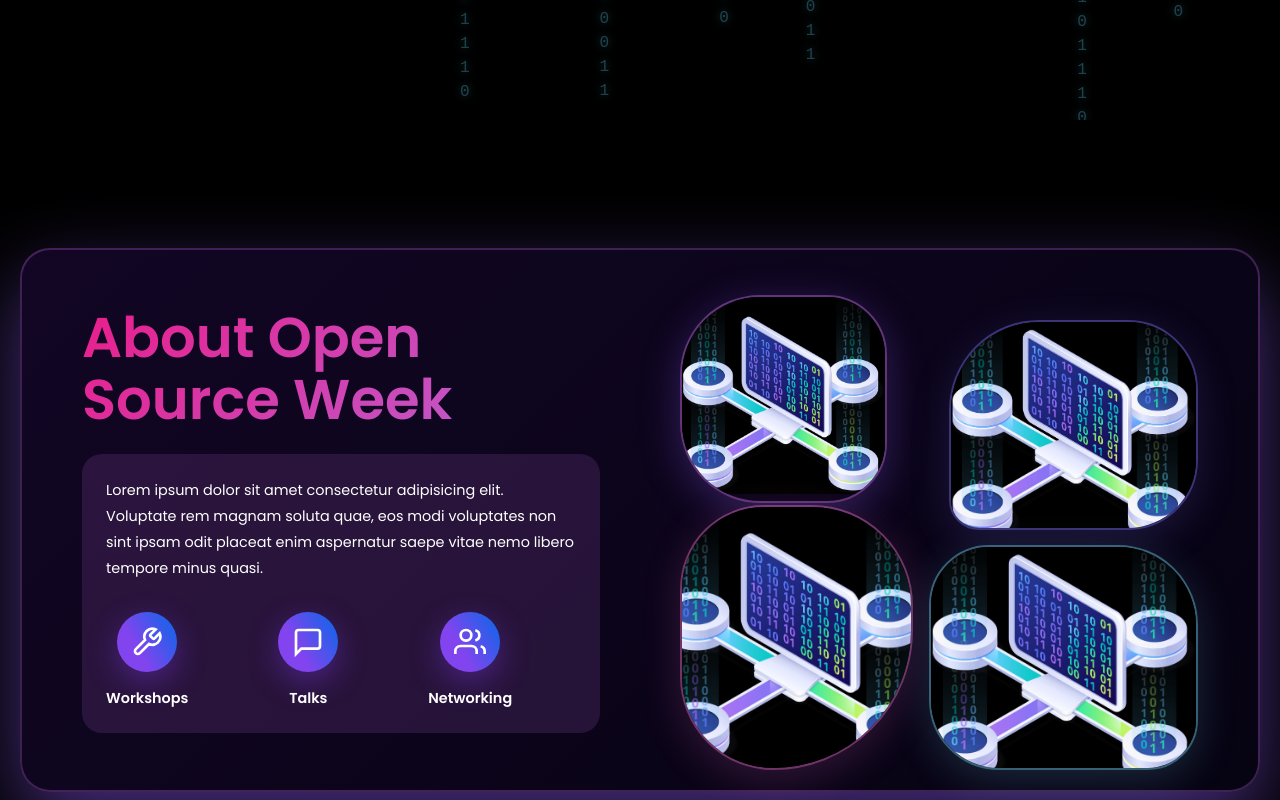
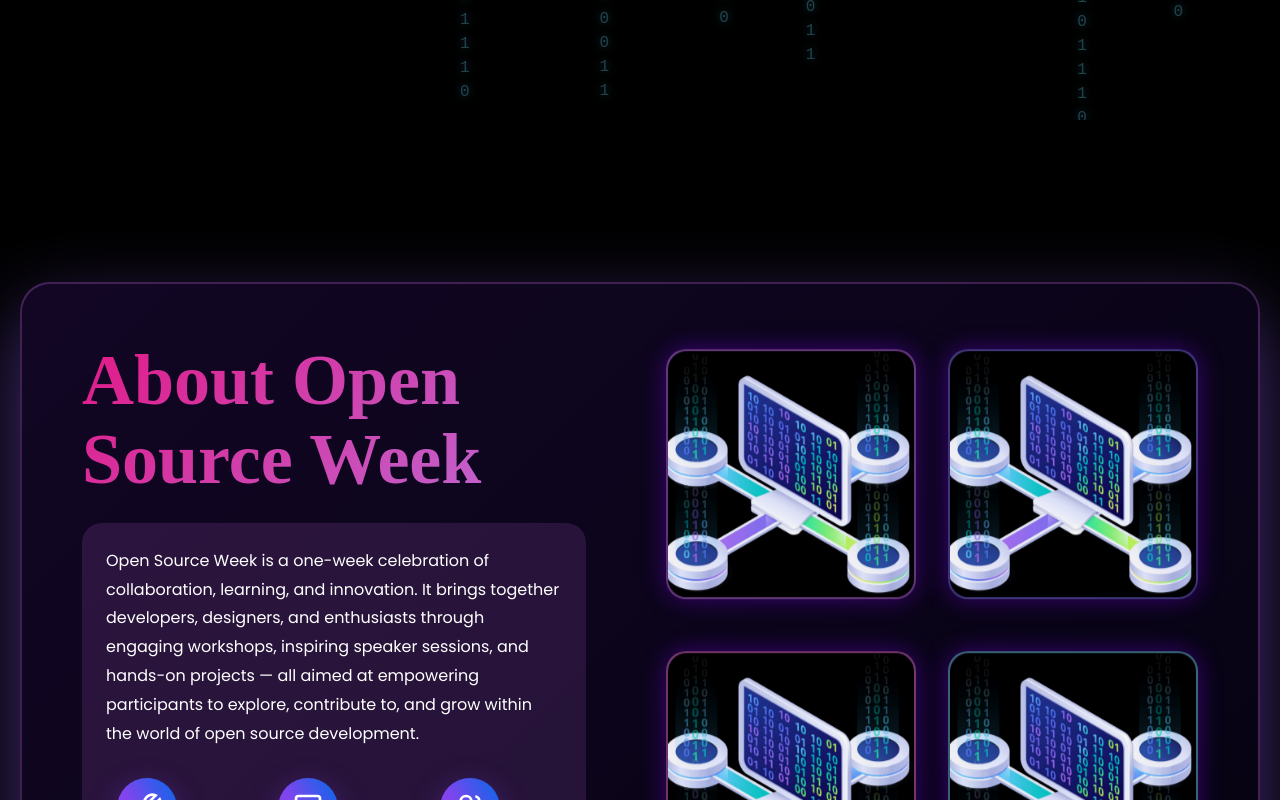
Before and after one commit to ssyy21/Open-Source-Week-2025, a React (Create React App) app: page / in a window 1280 px wide. Shown: the part 680-1480 px from the top of the page. Built offline with nearby package versions, Linux system fonts and the light colour scheme.

Commit message:
Updated About and Prices section

```diff
--- a/package.json
+++ b/package.json
@@ -7,6 +7,7 @@
     "@testing-library/jest-dom": "^6.9.1",
     "@testing-library/react": "^16.3.0",
     "@testing-library/user-event": "^13.5.0",
+    "framer-motion": "^12.23.24",
     "react": "^19.2.0",
     "react-dom": "^19.2.0",
     "react-icons": "^5.5.0",
--- a/src/components/About.jsx
+++ b/src/components/About.jsx
@@ -13,7 +13,7 @@ const About=()=>{
               </h2>
               <div className="about-block">
                 <p className="about-description">
-                  Lorem ipsum dolor sit amet consectetur adipisicing elit. Voluptate rem magnam soluta quae, eos modi voluptates non sint ipsam odit placeat enim aspernatur saepe vitae nemo libero tempore minus quasi.
+                  Open Source Week is a one-week celebration of collaboration, learning, and innovation. It brings together developers, designers, and enthusiasts through engaging workshops, inspiring speaker sessions, and hands-on projects — all aimed at empowering participants to explore, contribute to, and grow within the world of open source development.
                 </p>
                 <div className="about-features">
                   <div className="feature-item">
--- a/src/index.js
+++ b/src/index.js
@@ -1,3 +1,4 @@
+import '@fortawesome/fontawesome-free/css/all.min.css';
 import React from 'react';
 import ReactDOM from 'react-dom/client';
 import './index.css';
--- a/src/styles/About.css
+++ b/src/styles/About.css
@@ -1,5 +1,5 @@
 .about-section {
-  min-height: 100vh;
+  min-height: 1000px;
   padding: 20px;
   background: #000;
   display: flex;
@@ -8,8 +8,11 @@
   overflow: hidden;
 }
 
+
+
 .about-container {
   max-width: 1400px;
+
   margin: 0 auto;
   width: 100%;
   position: relative;
@@ -38,17 +41,18 @@
 }
 
 .about-title {
-  font-size: 3.5rem;
-  font-weight: 600;
+  font-family:'Times New Roman', Times, serif;
+  font-size: 4.5rem;
+  font-weight:550;
   line-height: 1.1;
   margin-bottom: 24px;
-  background: linear-gradient(135deg, #e91e8c, #b865d6);
+  background: linear-gradient(135deg, #e11a88, #bc6fd9);
   -webkit-background-clip: text;
   -webkit-text-fill-color: transparent;
   background-clip: text;
 }
 
-.about-block {
+ .about-block {
   background: #b865d628;
   border-radius: 20px;
   padding: 1.5rem;
@@ -56,10 +60,13 @@
 
 .about-description {
   color: #fff;
-  font-size: 0.9rem;
+  font-size: 1.0rem;
   line-height: 1.8;
   margin-bottom: 30px;
 }
+/* Initial fade-in-up animation */
+
+
 
 .about-features {
   display: flex;
@@ -109,7 +116,7 @@
 .about-images {
   position: relative;
   width: 100%;
-  height: 500px;
+  height: 600px;
 }
 
 .image-collage {
@@ -134,27 +141,29 @@
 .collage-1 {
   top: 5%;
   left: 0;
-  width: 40%;
-  border-radius: 80px 60px 60px 80px;
+  width: 45%;
+  height: 45%;
+  border-radius: 60px 80px 50px 70px;
   border: 2px solid rgba(184, 101, 214, 0.5);
   box-shadow: 0 10px 40px rgba(139, 92, 246, 0.3);
 }
 
 .collage-2 {
-  top: 10%;
+  top: 5%;
   right: 0;
-  width: 48%;
-  height: 42%;
-  border-radius: 90px 70px 70px 30px;
+  width: 45%;
+  height: 45%;
+  border-radius:60px 80px 50px 70px;
   border: 2px solid rgba(109, 101, 214, 0.5);
   box-shadow: 0 10px 40px rgba(109, 101, 214, 0.2);
 }
 
 .collage-3 {
   bottom: 0;
-  right: 55%;
-  height: 53%;
-  border-radius: 90px 108px 150px 100px;
+
+  width: 45%;
+  height: 45%;
+  border-radius: 60px 80px 50px 70px;
   border: 2px solid rgba(214, 101, 180, 0.5);
   box-shadow: 0 10px 40px rgba(214, 101, 180, 0.2);
 }
@@ -162,7 +171,7 @@
 .collage-4 {
   bottom: 0;
   right: 0;
-  width: 52%;
+  width: 45%;
   height: 45%;
   border-radius: 60px 80px 50px 70px;
   border: 2px solid rgba(101, 189, 214, 0.5);
@@ -223,6 +232,7 @@
   }
 
   .about-description {
+    font-family:'Segoe UI', Tahoma, Geneva, Verdana, sans-serif;
     font-size: 1rem;
     margin-bottom: 20px;
   }
@@ -243,7 +253,7 @@
 
   .collage-1 {
     width: 48%;
-    height: 32%;
+    height: 30%;
     border-radius: 20px;
   }
 
@@ -314,3 +324,82 @@
     height: 40%;
   }
 }
+
+.about-images {
+  display: flex;
+  justify-content: center;
+  align-items: center;
+  margin-top: 2rem;
+  width: 100%;
+}
+
+.image-collage {
+  display: grid;
+  grid-template-columns: repeat(2, 1fr);
+  gap: 2rem;
+  width: 100%;
+  max-width: 600px; /* larger width to match your first screenshot */
+}
+
+.collage-item {
+  position: relative;
+  overflow: hidden;
+  border-radius: 20px;
+  width: 250px;
+  height: 250px;
+  background: radial-gradient(circle at top left, rgba(255, 255, 255, 0.05), rgba(0, 0, 0, 0.2));
+  box-shadow: 0 0 25px rgba(128, 0, 255, 0.4);
+  transition: all 0.4s ease-in-out;
+  animation: float 6s ease-in-out infinite;
+}
+
+.collage-item img {
+  width: 100%;
+  height: 100%;
+  object-fit: cover;
+  border-radius: 20px;
+  transition: all 0.6s ease;
+  filter: brightness(0.95) contrast(1.05);
+}
+
+/* Hover effect */
+.collage-item:hover {
+  transform: scale(1.08);
+  box-shadow: 0 0 45px rgba(180, 0, 255, 0.7);
+}
+
+.collage-item:hover img {
+  transform: scale(1.15);
+  filter: brightness(1.1);
+}
+
+/* Floating animation */
+@keyframes float {
+  0% { transform: translateY(0px); }
+  50% { transform: translateY(-8px); }
+  100% { transform: translateY(0px); }
+}
+
+/* Responsive design */
+@media (max-width: 900px) {
+  .image-collage {
+    max-width: 500px;
+    gap: 1.5rem;
+  }
+  .collage-item {
+    width: 200px;
+    height: 200px;
+  }
+}
+
+@media (max-width: 600px) {
+  .image-collage {
+    grid-template-columns: 1fr;
+    max-width: 300px;
+    margin: 0 auto;
+  }
+  .collage-item {
+    width: 220px;
+    height: 210px;
+  }
+}
--- a/src/styles/Prizes.css
+++ b/src/styles/Prizes.css
@@ -15,14 +15,15 @@
 }
 
 .prizes .heading {
-  font-size: 4rem;
+  font-size: 5rem;
   font-weight: 600;
   text-align: center;
   margin-bottom: 50px;
-  background: linear-gradient(105deg, #E91E8C 0%, #85c8ff 100%);
+  background: linear-gradient(105deg, #e2a3c6 0%, #d8dfe5 100%);
   -webkit-background-clip: text;
   -webkit-text-fill-color: transparent;
   background-clip: text;
+  font-family:Cambria, Cochin, Georgia, Times, 'Times New Roman', serif;
 }
 
 .cards-wrapper {
@@ -47,17 +48,7 @@
   margin-top: 0px;
 }
 
-.gold {
-  background: linear-gradient(180deg, #FFED4E 0%, #FFED4E 40%, #D4AF37 100%);
-}
 
-.silver {
-  background: linear-gradient(180deg, #F5F5F5 0%, #E8E8E8 40%, #A8A8A8 100%);
-}
-
-.bronze {
-  background: linear-gradient(180deg, #FFB6C1 0%, #ffb6c1 40%, #de5d70 100%);
-}
 
 .trophy {
   position: absolute;
@@ -223,3 +214,85 @@
   .desc {
     font-size: 0.85rem;
   }}
+
+  /* Smooth fade-up animation when the section loads */
+.card {
+
+  opacity: 0;
+  transform: translateY(40px);
+  animation: fadeUp 0.8s ease forwards;
+  transition: transform 0.4s ease, box-shadow 0.4s ease;
+  border-radius: 20px;
+  cursor: pointer;
+}
+
+/* Delay entry for each card */
+.card:nth-child(1) {
+  animation-delay: 0.2s;
+}
+.card:nth-child(2) {
+  animation-delay: 0.4s;
+}
+.card:nth-child(3) {
+  animation-delay: 0.6s;
+}
+
+/* Hover transition */
+.card:hover {
+  transform: translateY(-12px) scale(1.05);
+  box-shadow: 0 0 30px rgba(174, 0, 255, 0.4);
+}
+
+/* Optional: Trophy image animation on hover */
+.card:hover .trophy-img {
+  transform: rotate(-10deg) scale(1.1);
+  transition: transform 0.4s ease;
+}
+
+/* Fade-up keyframes */
+@keyframes fadeUp {
+  0% {
+    opacity: 0;
+    transform: translateY(40px);
+  }
+  100% {
+    opacity: 1;
+    transform: translateY(0);
+  }
+}
+
+
+.card {
+  border-radius: 20px;
+  padding: 30px;
+  text-align: center;
+  transition: all 0.4s ease-in-out;
+  box-shadow: 0 0 25px rgba(255, 255, 255, 0.05);
+}
+.gold {
+  background: linear-gradient(180deg, #FFED4E 0%, #FFED4E 40%, #D4AF37 100%);
+}
+
+.silver {
+  background: linear-gradient(180deg, #F5F5F5 0%, #E8E8E8 40%, #A8A8A8 100%);
+}
+
+.bronze {
+  background: linear-gradient(180deg, #FFB6C1 0%, #ffb6c1 40%, #de5d70 100%);
+}
+
+.card:hover {
+  transform: scale(1.05);
+  box-shadow: 0 0 40px rgba(255, 0, 255, 0.3);
+  border: 1px solid rgba(255, 0, 255, 0.4);
+}
+
+.trophy-img {
+  height: 150px;
+  width: auto;
+  transition: transform 0.4s ease-in-out;
+}
+
+.card:hover .trophy-img {
+  transform: scale(1.05);
+}
```
Also changed, not shown: 1 other file (tests, documents, lock files or other folders).
